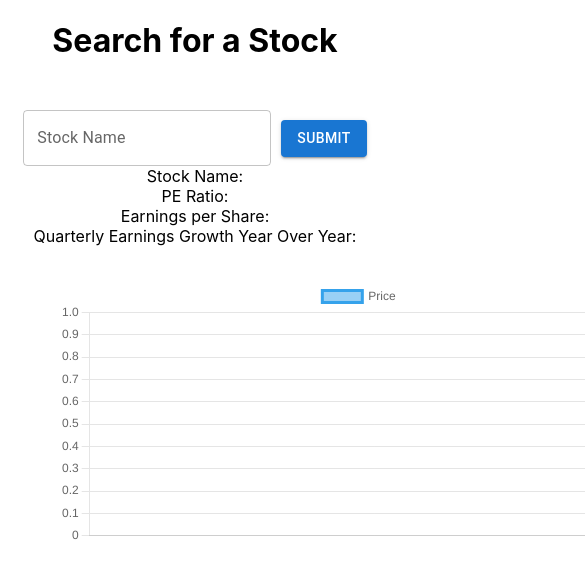
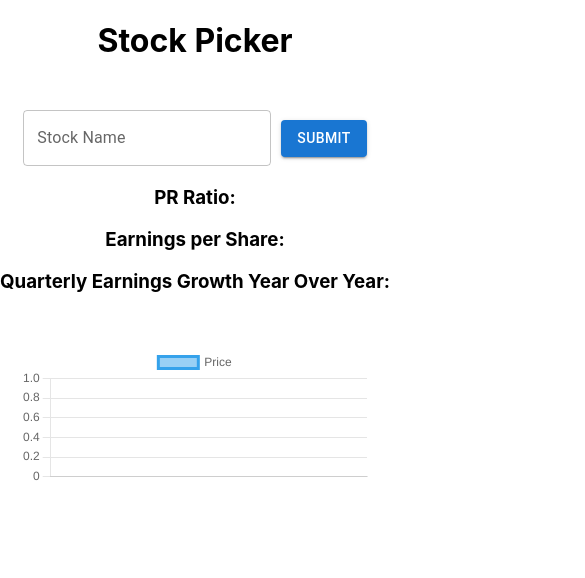
Before and after one commit to Jamesclifford7/stock-client, a React (Create React App) app: page /home in a window 390 px wide. Shown: the top 578 px of the page, 585 px wide, since content can reach past the window. Built offline with nearby package versions, Linux system fonts and the light colour scheme.

Commit message:
made responsive

```diff
--- a/src/components/Home/Home.tsx
+++ b/src/components/Home/Home.tsx
@@ -25,6 +25,7 @@ export default function Home() {
     const [priceData, setPriceData] = useState<string[]>([])
 
     const getAverages = (data: any) => {
+        console.log(data)
         const totalAverages: Object[] = []
         const allDates: string[] = []
         const allPrices: string[] = []
@@ -106,7 +107,7 @@ export default function Home() {
 
     return (
         <>
-            <h1>Search for a Stock</h1>
+            <h1>Stock Picker</h1>
             <StyledForm onSubmit={(e) => getStockInfo(e)}>
                 <TextField
                     id="stock"
@@ -120,10 +121,12 @@ export default function Home() {
                     Submit
                 </StyledButton>
             </StyledForm>
-            <div>Stock Name: {stock}</div>
-            <div>PE Ratio: {peRatio}</div>
-            <div>Earnings per Share: {eps}</div>
-            <div>Quarterly Earnings Growth Year Over Year: {quarterlyEarningsGrowthYOY}</div>
+            <h2>{stock ?? 'Please search for a stock above'}</h2>
+            <StockInfoContainer>
+                <h3>PR Ratio: {peRatio ? `$${peRatio}` : null}</h3>
+                <h3>Earnings per Share: {eps ? `$${eps}` : null}</h3>
+                <h3>Quarterly Earnings Growth Year Over Year: {quarterlyEarningsGrowthYOY ? `$${quarterlyEarningsGrowthYOY}` : null}</h3>
+            </StockInfoContainer>
             <GraphContainer>
                 <Line options={options} data={data} />
             </GraphContainer>
@@ -139,17 +142,31 @@ const StyledForm = styled.form`
     margin-top: 50px !important;
 `
 
+const StockInfoContainer = styled.div`
+
+    @media all and (min-width: 640px) {
+        text-align: left;
+        width: 40%;
+        margin: 0 auto;
+    }
+`
+
 const StyledButton = styled(Button)`
     margin-left: 10px !important;
 `
 
 const GraphContainer = styled.div`
-    width: 70%;
+    width: 90%;
     margin: 0 auto;
 
-    canvas {
+    @media all and (min-width: 640px) {
+        width: 70%;
         margin: 0 auto;
-        height: 300px;
-        width: 600px;
+
+        canvas {
+            margin: 0 auto;
+            height: 300px !important;
+            width: 600px !important;
+        }
     }
 `
```
